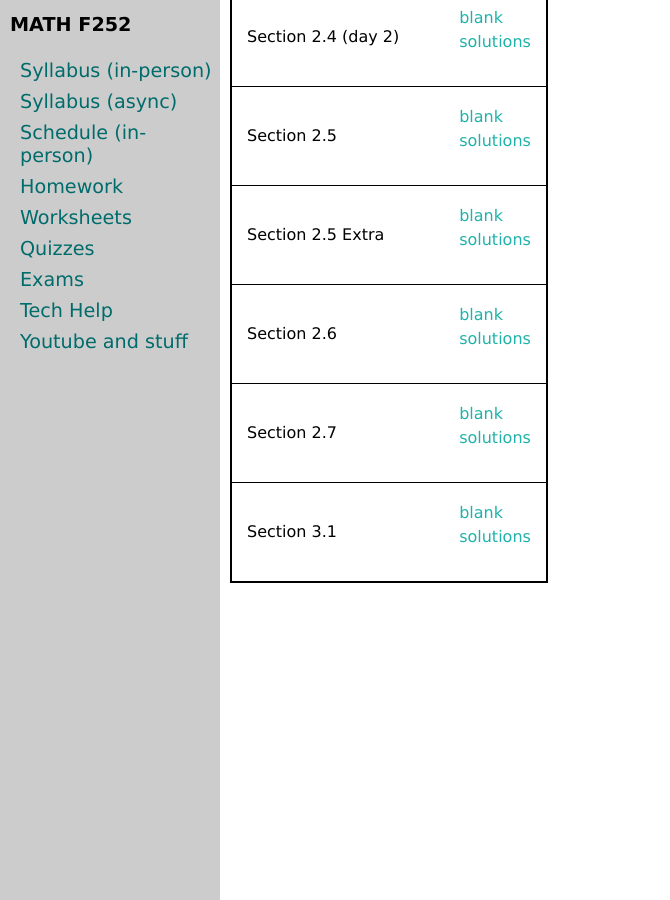
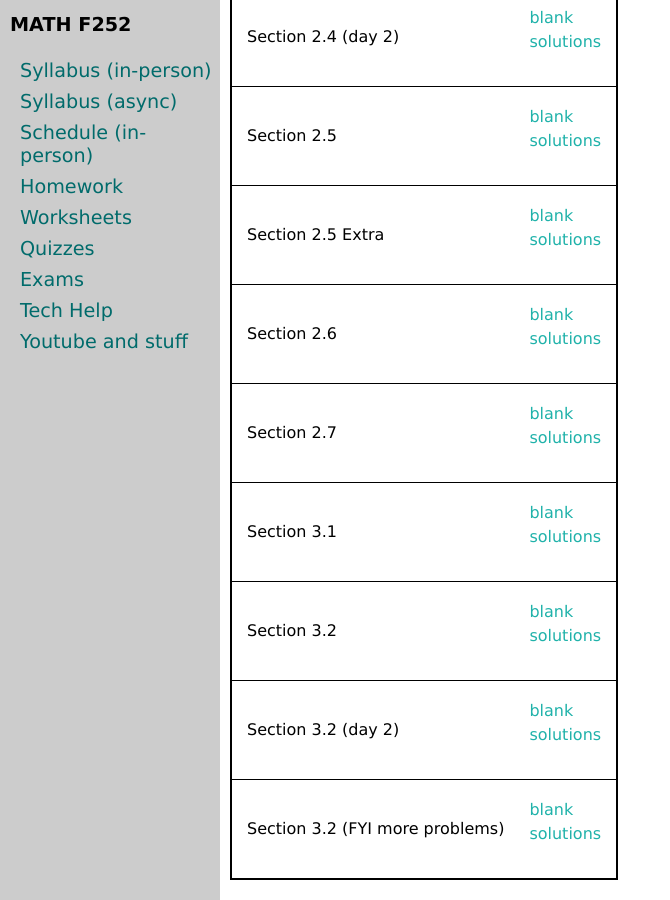
Before and after one commit to uaf-math/calc2, a Jekyll site: the page built from worksheetsF25.md, in a window 1280 px wide and 900 px high, scrolled down 825 px. Shown: the whole window, without its empty margins (0-670 px from the left). Built offline with Jekyll 4.4.1, drawn with Linux system fonts in a browser that asks for light colours.

Commit message:
Update worksheetsF25.yml

```diff
--- a/_data/worksheetsF25.yml
+++ b/_data/worksheetsF25.yml
@@ -40,3 +40,12 @@ worksheets:
 - name: Section 3.1
   blank: M252-3-1.pdf
   solutions: M252-3-1-s.pdf
+- name: Section 3.2
+  blank: M252-3-2.pdf
+  solutions: M252-3-2-s.pdf
+- name: Section 3.2 (day 2)
+  blank: M252-3-2-a.pdf
+  solutions: M252-3-a-s.pdf
+- name: Section 3.2 (FYI more problems)
+  blank: 3p2merge.pdf
+  solutions: 3p2mergesolns.pdf
```
